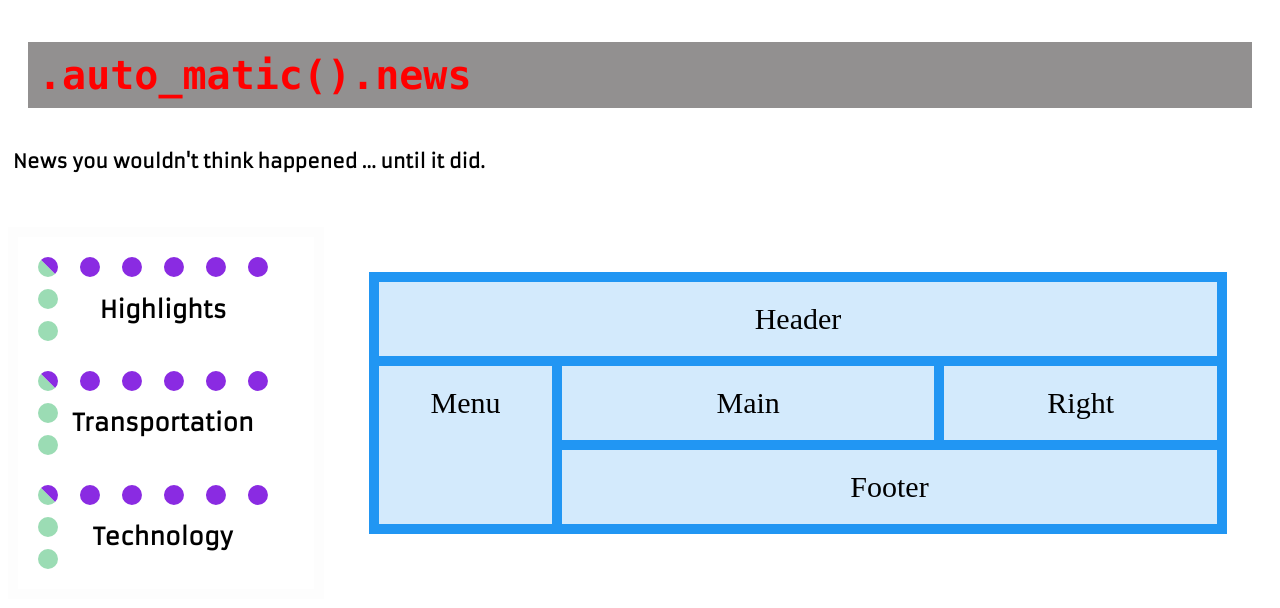
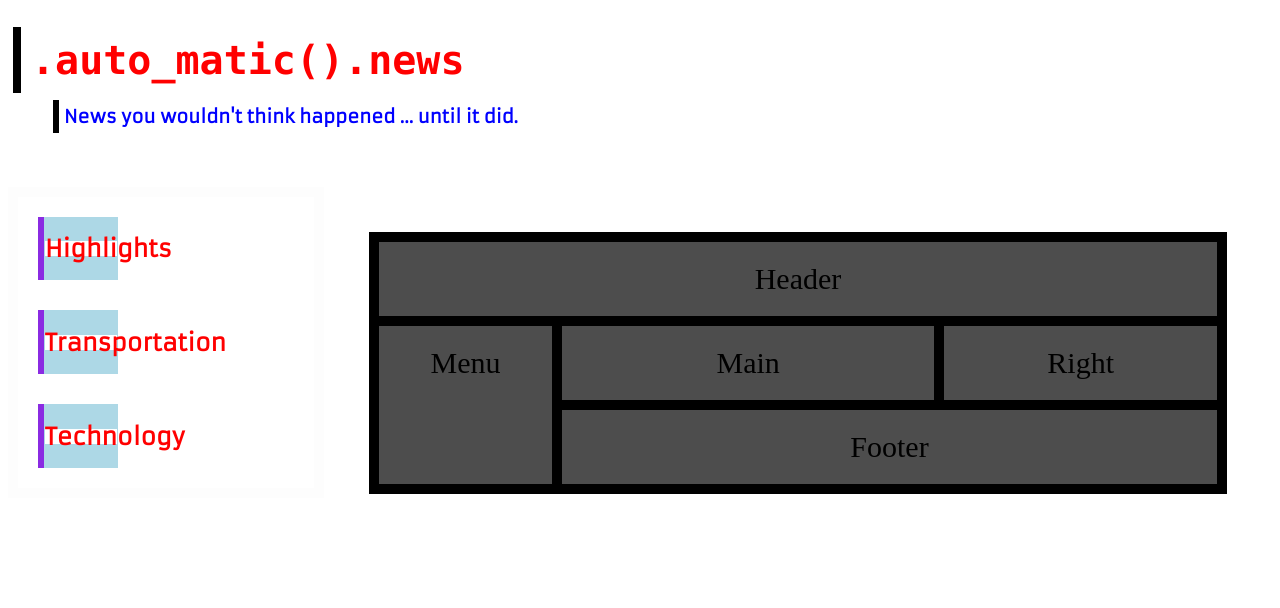
Before and after one commit to justokarell/surrealnews, a Python web app: template main/Templates/main/home.html in a window 1280 px wide. Shown: the top 608 px of the page. Run offline with Jinja, Linux system fonts and the light colour scheme; the template is opened without the code that fills it, so the values that code supplies are empty.

Commit message:
added real styling

```diff
--- a/main/Templates/main/home.html
+++ b/main/Templates/main/home.html
@@ -29,21 +29,24 @@
   font-family: "Armata";
 }
 .header-main > h1 {
-  background-color: rgb(146, 144, 144);
+  background-color: rgb(255, 255, 255);
   font-family: "Consolas";
   font-size: 40px;
   padding: 10px;
   color: red;
-  border: 15px solid rgb(255, 255, 255);
+  border-left: 8px solid black;
 }
-/*
+
 .header-main > h3 {
   background-color: rgb(255, 255, 255);
   font-family: "Armata";
   font-size: 18px;
+  color: blue;
   padding: 5px;
-  border: 6px solid rgb(8, 10, 24);
-}*/
+  margin-top: -20px;
+  margin-left: 40px;
+  border-left: 6px solid black;
+}
 
 .main {
   width: 75%;
@@ -67,12 +70,12 @@
     'menu main main main right right'
     'menu footer footer footer footer footer';
   grid-gap: 10px;
-  background-color: #2196F3;
+  background-color: black;
   padding: 10px;
 }
 
 .grid-container > div {
-  background-color: rgba(255, 255, 255, 0.8);
+  background-color: rgba(255, 255, 255, 0.3);
   text-align: center;
   padding: 20px 0;
   font-size: 30px;
@@ -89,15 +92,15 @@
 }
 
 .menu > div {
-  background-color: rgb(255, 255, 255);
-  width: 230px;
+  background-color: lightblue;
+  width: 80px;
   text-align: center;
   line-height: 15px;
   font-size: 20px;
   padding: 1px;
   font-family: "Armata";
-  border-left: 20px dotted rgb(155, 220, 180);
-  border-top: 20px dotted blueviolet;
+  color: red;
+  border-left: 6px solid blueviolet;
 }
 
 
@@ -121,8 +124,7 @@
 <body>
 
 <div class="header-main">
-  <h1>.auto_matic().news</h1>
-  <h3>News you wouldn't think happened ... until it did.</h3>
+  <h1>.auto_matic().news <h3>News you wouldn't think happened ... until it did.</h3></h1>
 </div>
 <br></br>
 
```
